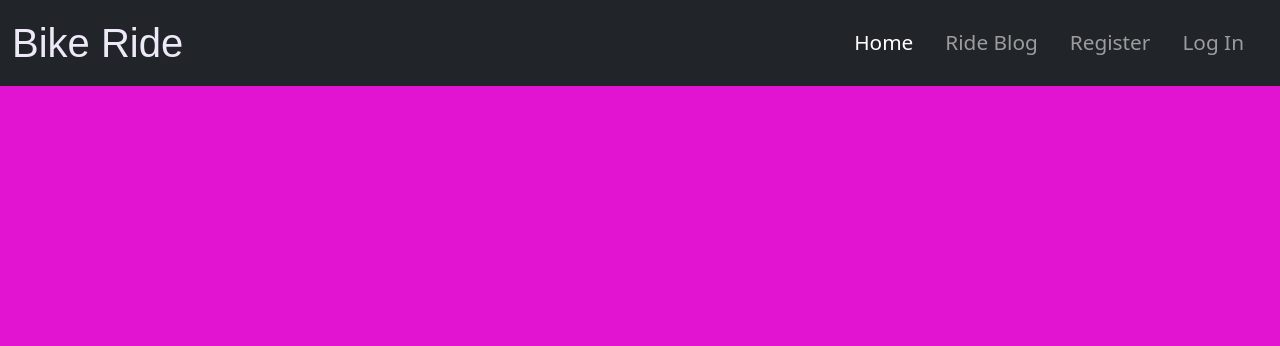
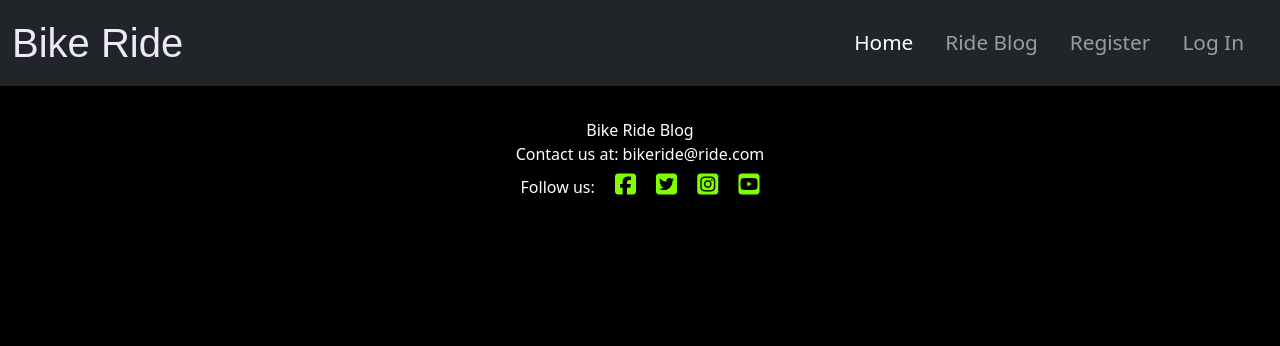
Before and after one commit to deima24/Bike-Ride, a Django app: page /posts/ in a window 1280 px wide. Shown: the top 346 px of the page. Run offline with Django 3.2, Linux system fonts and the light colour scheme; data that the repository does not hold is empty; some libraries are stand-ins or nearby versions.

Commit message:
Added footer to the base.html

```diff
--- a/static/css/style.css
+++ b/static/css/style.css
@@ -14,10 +14,15 @@
 }
 
 body {
-    background-color: #e213d1;
+    background-color: #000000;
 }
 
 .bike-img {
     width: 100%;
     height: auto;
 }
+
+.social-links {
+    color: #7FFF00;
+    font-size: x-large;
+}
--- a/templates/base.html
+++ b/templates/base.html
@@ -10,9 +10,10 @@
     <title>Bike Ride Blog</title>
     <link href="https://cdn.jsdelivr.net/npm/bootstrap@5.3.0-alpha1/dist/css/bootstrap.min.css" rel="stylesheet" integrity="sha384-GLhlTQ8iRABdZLl6O3oVMWSktQOp6b7In1Zl3/Jr59b6EGGoI1aFkw7cmDA6j6gD" crossorigin="anonymous">
     <link rel="stylesheet" href="../static/css/style.css">
+    <script src="https://kit.fontawesome.com/aad6cd9071.js" crossorigin="anonymous"></script>
 </head>
 <body>
-    <nav class="navbar navbar-expand-md bg-dark navbar-dark fixed-top">
+    <nav class="navbar navbar-expand-md bg-dark navbar-dark">
         <div class="container-fluid">
           <a class="navbar-brand" href="{% url 'home' %}">Bike Ride</a>
           <button
@@ -50,6 +51,31 @@
     {% endblock content %}
 
 
+    <!-- Footer -->
+    <footer class="footer mt-auto py-3 dark-bg">
+      <p class="m-0 text-center text-white">Bike Ride Blog</p>
+      <p class="m-0 text-center text-white">Contact us at: bikeride@ride.com</p>
+      <p class="m-0 text-center text-white">Follow us:
+          <!-- Facebook link-->
+          <a class="social-links" href="https://www.facebook.com" target="_blank" rel="noopener"
+              aria-label="Please visit our Facebook Page (opens in a new tab)">
+              <i class="fab fa-facebook-square ms-3"></i></a>
+          <!-- Twitter link -->
+          <a class="social-links" href="https://twitter.com" target="_blank" rel="noopener"
+              aria-label="Please visit our Twitter Page (opens in a new tab)">
+              <i class="fab fa-twitter-square ms-3"></i></a>
+          <!-- Instagram link -->
+          <a class="social-links" href="https://www.instagram.com/" target="_blank" rel="noopener"
+              aria-label="Please visit our Instagram Page (opens in a new tab)">
+              <i class="fab fa-instagram-square ms-3"></i></a>
+          <!-- Youtube link -->
+          <a class="social-links" href="https://youtube.com/" target="_blank" rel="noopener"
+              aria-label="Please visit our Youtube Page (opens in a new tab)">
+              <i class="fab fa-youtube-square ms-3"></i></a>
+      </p>
+  </footer>
+
+
 
     <script src="https://cdn.jsdelivr.net/npm/bootstrap@5.3.0-alpha1/dist/js/bootstrap.bundle.min.js" integrity="sha384-w76AqPfDkMBDXo30jS1Sgez6pr3x5MlQ1ZAGC+nuZB+EYdgRZgiwxhTBTkF7CXvN" crossorigin="anonymous"></script>
 </body>
--- a/templates/index.html
+++ b/templates/index.html
@@ -1,4 +1,4 @@
-f{% extends "base.html" %}
+{% extends "base.html" %}
 
 {% load static %}
 
```
Also changed, not shown: templates/post_detail.html (+0 -24 lines).
